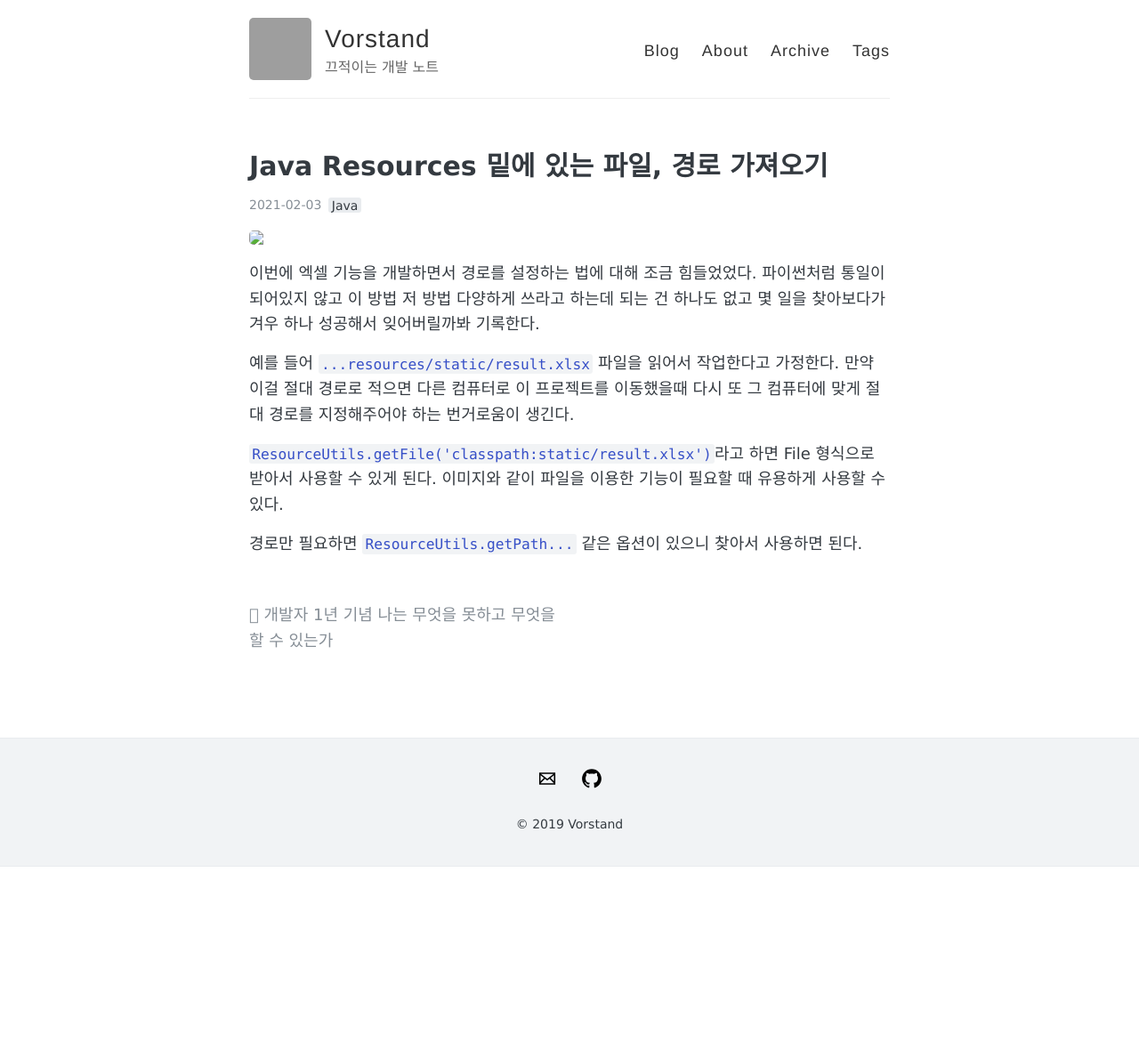
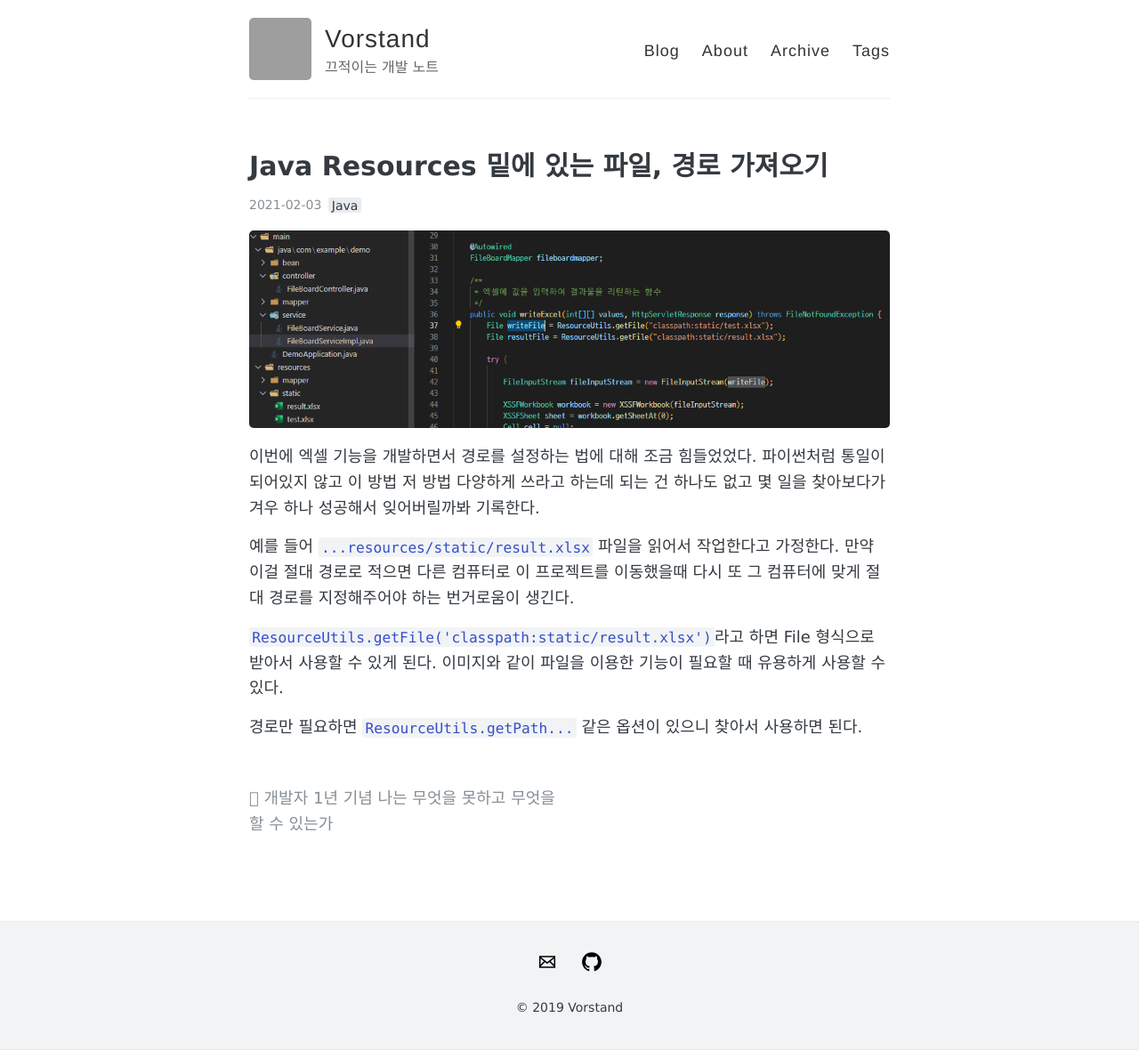
Before and after one commit to pjs21s/pjs21s.github.io, a Jekyll site: the page built from _posts/2021-02-03-resource-static-path.md, in a window 1280 px wide. Shown: the whole page at 89% size. Built offline with Jekyll 4.4.1, drawn with Linux system fonts in a browser that asks for light colours; comment, search, counter and statistics services are not loaded; before the commit the page ends 974 px from its top, so only the background shows below that; grey boxes are pictures that could not be loaded.

Commit message:
이미지 경로 오타 수정

```diff
--- a/_posts/2021-02-03-resource-static-path.md
+++ b/_posts/2021-02-03-resource-static-path.md
@@ -5,7 +5,7 @@ tags: Java
 comments: true
 ---
 
-<img src="/imgaes/resource1.png">
+<img src="/images/resource1.png">
 
 이번에 엑셀 기능을 개발하면서 경로를 설정하는 법에 대해 조금 힘들었었다.
 파이썬처럼 통일이 되어있지 않고 이 방법 저 방법 다양하게 쓰라고 하는데 되는 건 하나도 없고
```
